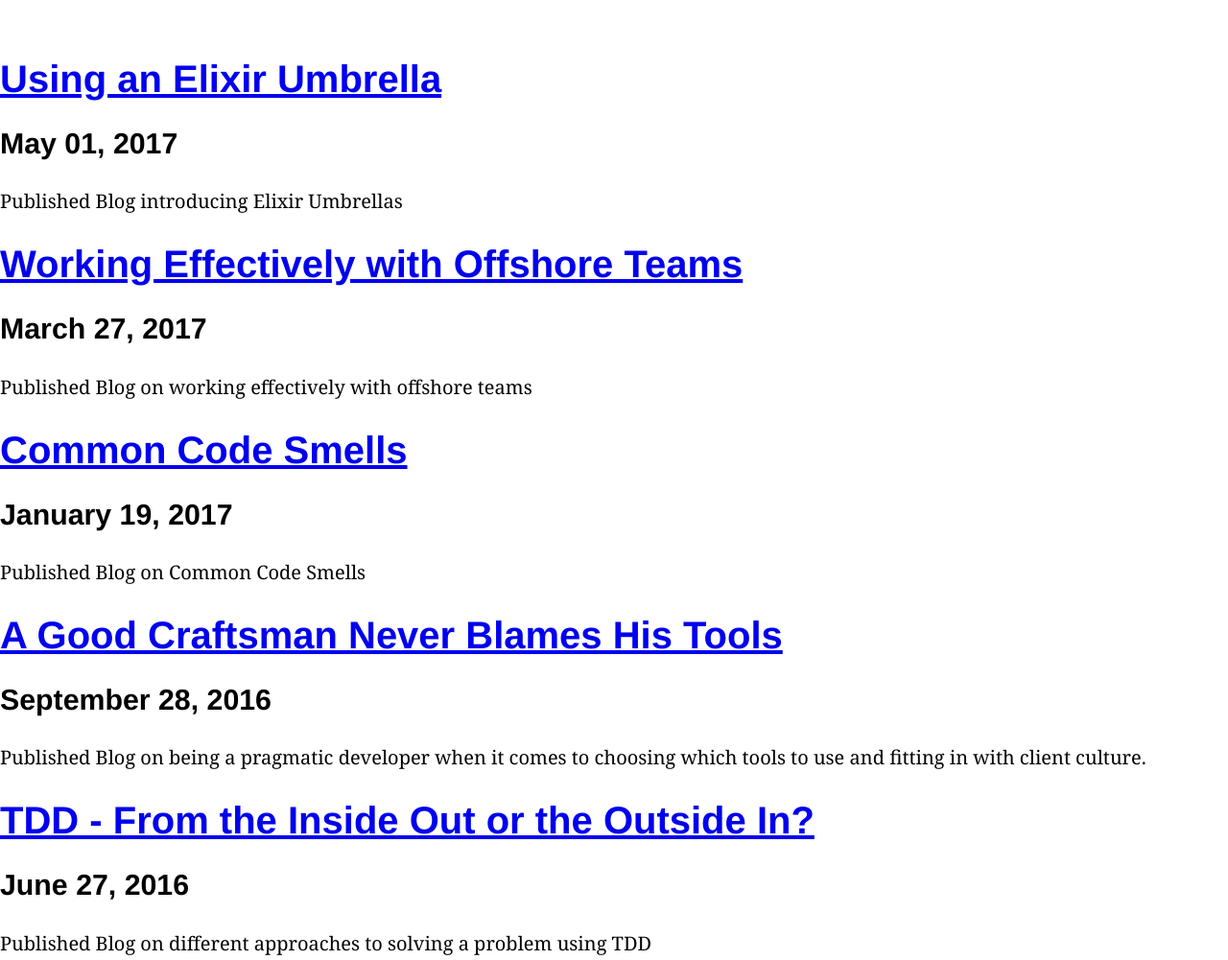
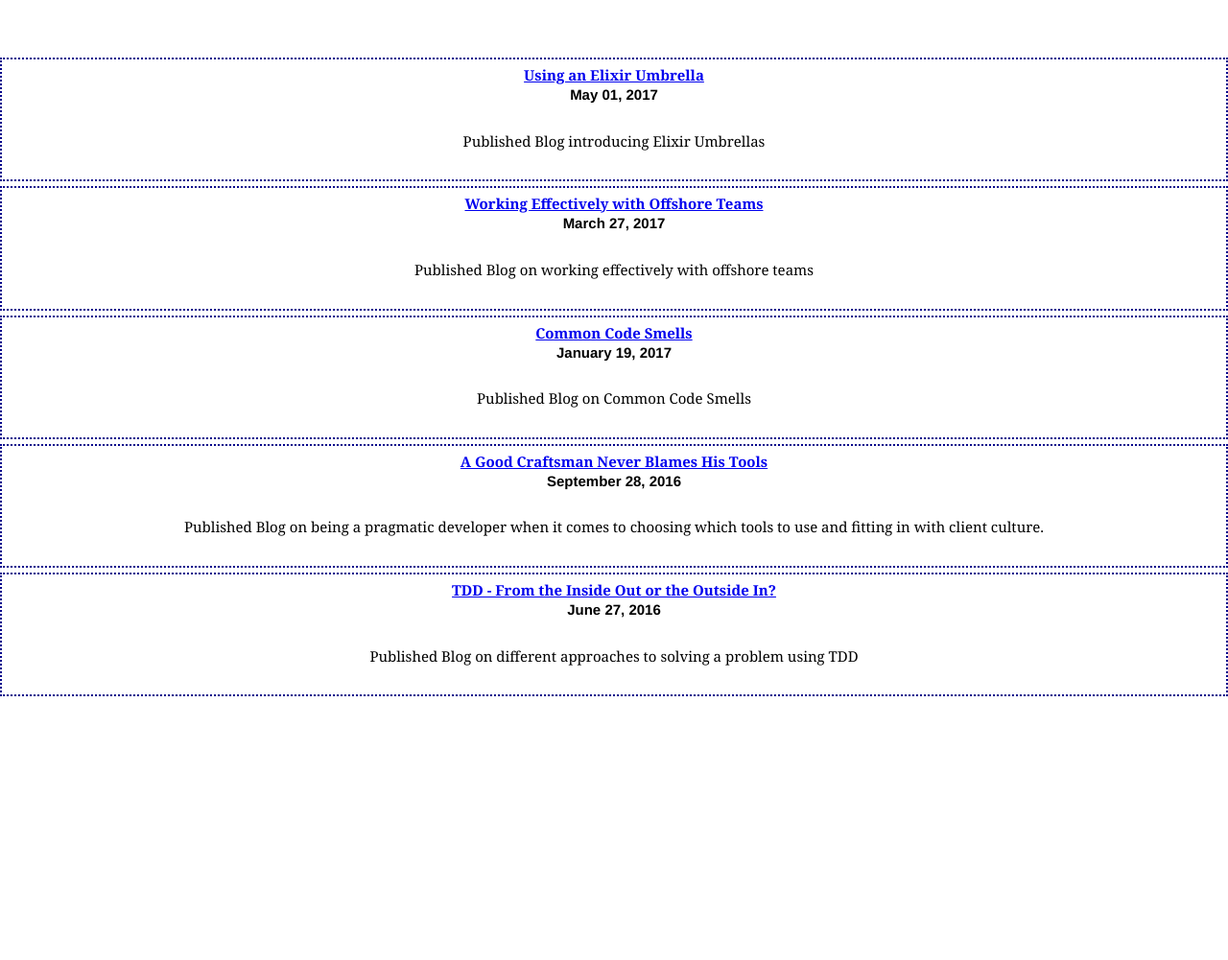
Before and after one commit to gemcfadyen/pennyprojects-site, a Gatsby site: page /blog in a window 1280 px wide. Shown: the whole page at 96% size. After the commit the page ends 800 px from the top, so only its background shows below. Built offline with nearby package versions, Linux system fonts and the light colour scheme; Gatsby itself is replaced by a stand-in of ours; some packages are replaced by stand-ins of ours.

Commit message:
Styled the blog post pages

```diff
--- a/src/pages/blog.js
+++ b/src/pages/blog.js
@@ -1,25 +1,43 @@
 import React from "react";
 import Container from "../components/container";
 import Link from 'gatsby-link';
+import styled from "styled-components";
+
+const BoldText = styled.h1`
+  font-weight: bold;
+  font-size: 15px;
+`;
+
+const StyledLink = styled(Link)`
+  font-weight: bold;
+  font-size: 15px;
+`;
+
+const StyledExerpt = styled.p`
+  font-size: 15px;
+`;
+
+const StyledBlog = styled.div`
+  border: 2px dotted darkBlue;
+  margin-bottom: 5px;
+  text-align: center;
+`;
 
 export default function Index({ data }) {
   const { edges: posts } = data.allMarkdownRemark;
   return (
     <Container>
-      <div className="blog-posts">
+      <div>
         {posts
             .filter(post => post.node.frontmatter.title.length > 0)
             .map(({ node: post }) => {
 
-              console.log(post)
               return (
-                <div className="blog-post-preview" key={post.id}>
-                  <h1>
-                    <Link to={post.frontmatter.path}>{post.frontmatter.title}</Link>
-                  </h1>
-                  <h2>{post.frontmatter.date}</h2>
-                  <p>{post.frontmatter.excerpt}</p>
-                </div>
+                <StyledBlog key={post.id}>
+                  <StyledLink to={post.frontmatter.path}>{post.frontmatter.title}</StyledLink>
+                  <BoldText>{post.frontmatter.date}</BoldText>
+                  <StyledExerpt>{post.frontmatter.excerpt}</StyledExerpt>
+                </StyledBlog>
               );
             })}
           </div>
```
Also changed, not shown: src/templates/blog-post.js (+21 -5 lines).
